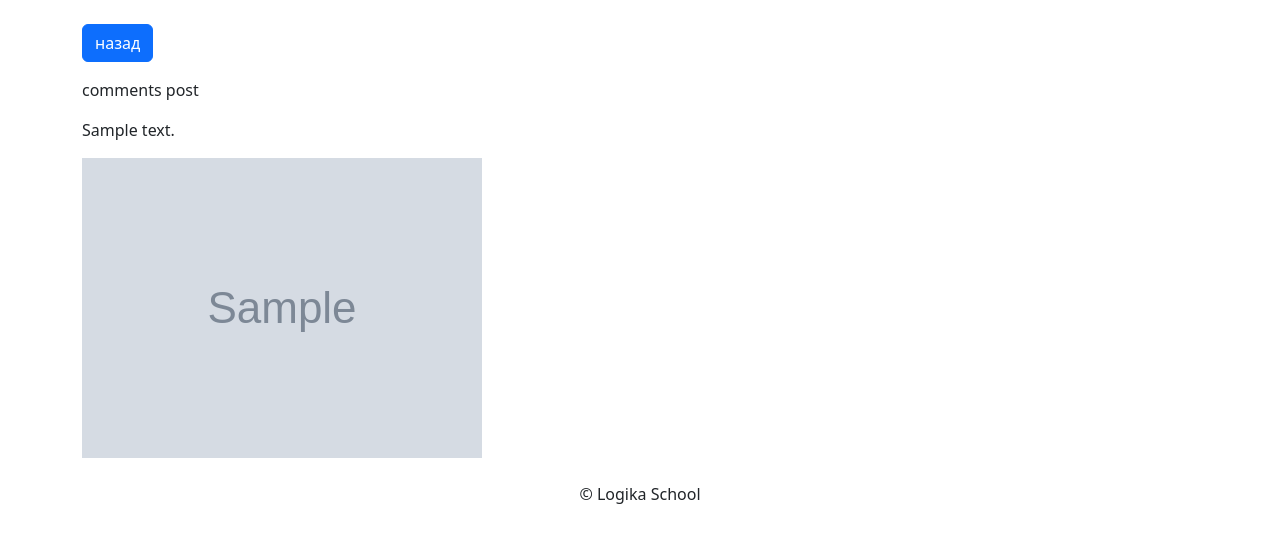
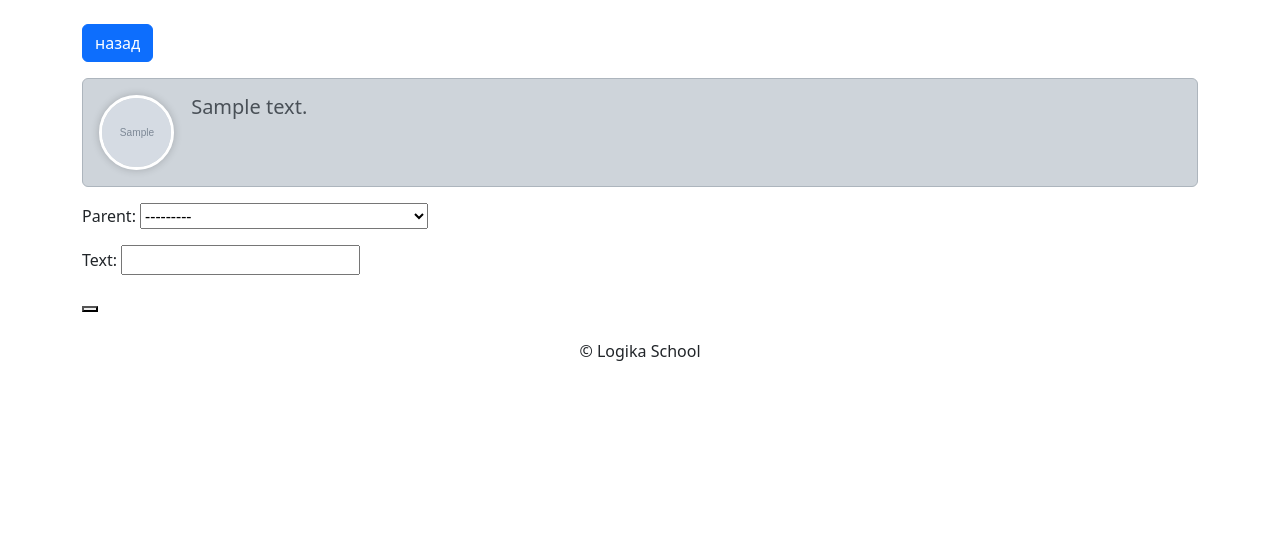
Before and after one commit to KuthikBohdan1/django_social_network, a Django app: a page that uses templates/Posts/comment_post.html in a window 1280 px wide. Shown: the part 68-611 px from the top of the page. Run offline with Django 5.2, Linux system fonts and the light colour scheme; a user stored in the database is signed in; tables that the repository leaves empty hold one stand-in row (values such as "Sample post"); grey boxes marked "Sample" are stand-in pictures.

Commit message:
refactor comment post form and template; update avatar styling

```diff
--- a/main/forms.py
+++ b/main/forms.py
@@ -24,10 +24,9 @@ class PostForm(forms.ModelForm):
 class CommentPostForm(forms.ModelForm):
     class Meta:
         model = CommentPost
-        fields = ['parent', 'text', 'media']
+        fields = ['parent', 'text']
 
         widgets = {
-            'media': FileField,
             'text': TextInput,
         }
 
--- a/main/views.py
+++ b/main/views.py
@@ -68,7 +68,6 @@ class CommentPostCreateView(LoginRequiredMixin, CreateView):
         context["id"] = self.kwargs.get("post_id")
         return context
 
-
 class PostCreateView(LoginRequiredMixin, CreateView):
     model = Post
     form_class = PostForm
--- a/static/css/style.css
+++ b/static/css/style.css
@@ -3,11 +3,15 @@
 
 }
 
-.avatar{
-    width: 120px;
-    height: 120px;
+.avatar_comment{
+    width: 75px;
+    height: 75px;
     object-fit: cover;
     border-radius: 50%;
     border: 3px solid #fff;
     box-shadow: 0 0 8px rgba(0,0,0,0.2);
 }
+
+.comment_border{
+    pass
+}
--- a/templates/Posts/comment_post.html
+++ b/templates/Posts/comment_post.html
@@ -2,21 +2,26 @@
 {% block content %}
 {% load static %}
 <a href="{% url 'main:post-detail' pk=id %}"> <p class="btn btn-primary">назад</p> </a>
-<p>comments post</p>
 
+<div class="alert alert-dark" role="alert">
+<div class="row">
+<div class="col-1">
 {% for comment in comments %}
-<p>{{ comment.text }}</p>
+{% if comment.author.profile_r.avatar %} {# це капєц #}
+<img src="{{ comment.author.profile_r.avatar.url }}" class="avatar_comment" alt="">
+{% endif %}</div>
 
-{% comment %} {% for avatar in comment.author.profile_r.all  %}
-<img src="{{ avatar.avatar.url }}" alt="">
-{% endfor %} {% endcomment %}
-
-{% if comment.author.profile_r.avatar %}
-<img src="{{ comment.author.profile_r.avatar.url }}" alt="">
-
-{% endif %}
+<div class="col-11">
+<h5>{{ comment.text }}</h5>
+</div>
 {% endfor %}
-
+  </div>
+</div>
+<form action="" method="post">
+    {% csrf_token %}
+    {{ form.as_p}}
+    <button type="submit"></button>
+</form>
 
 
 
```
